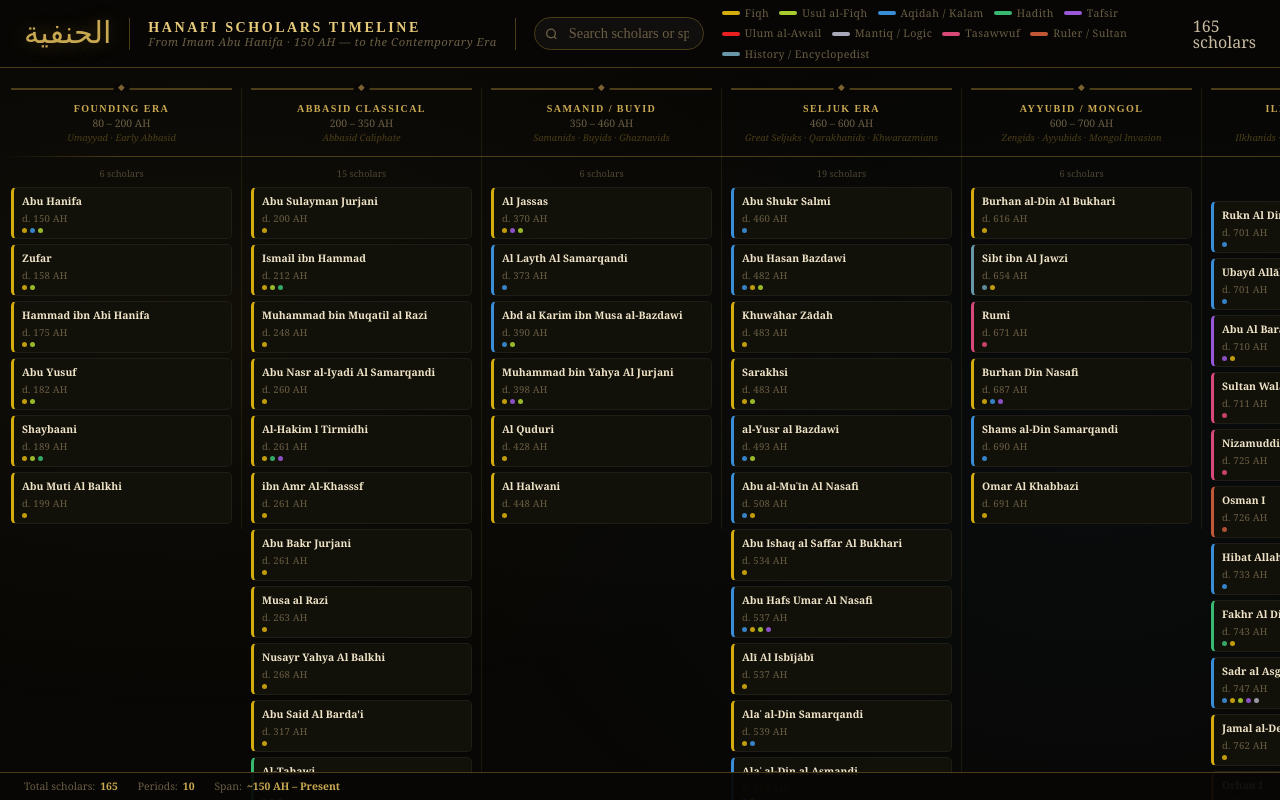
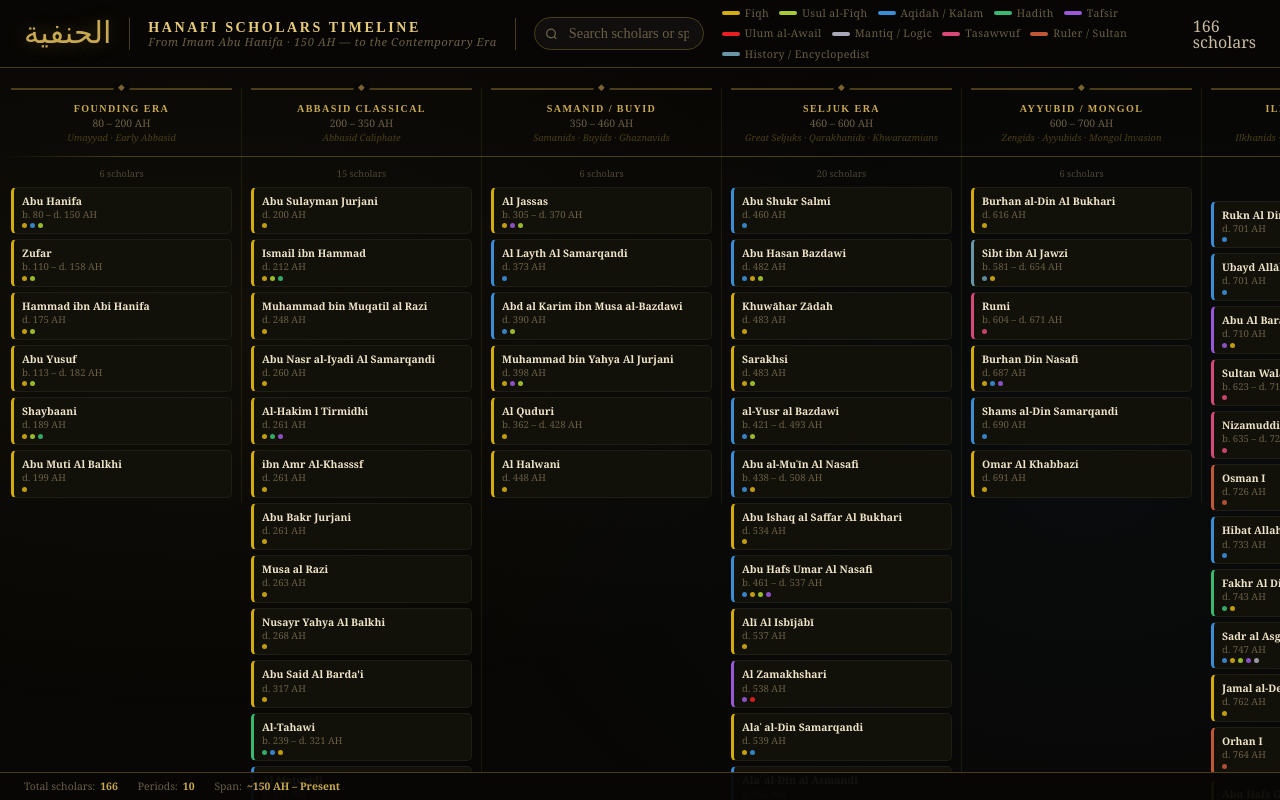
Before and after one commit to masuddr/hanafiyyah-timeline, a Vue app: page / in a window 1280 px wide. Built offline with nearby package versions, Linux system fonts and the light colour scheme.

Commit message:
'update'

```diff
--- a/src/assets/main.css
+++ b/src/assets/main.css
@@ -377,12 +377,11 @@
   line-height: 1.35;
 }
 
-.scholar-death {
+.scholar-dates {
   font-size: 0.6rem;
   color: var(--text-dim);
   margin-top: 2px;
   font-variant-numeric: tabular-nums;
-  letter-spacing: 0.02em;
 }
 
 .spec-dots {
--- a/src/components/ScholarCard.vue
+++ b/src/components/ScholarCard.vue
@@ -8,8 +8,12 @@
     @mouseleave="$emit('hover', null)"
   >
     <div class="scholar-name">{{ scholar.name }}</div>
-    <span v-if="scholar.death === null" class="living-badge">Living</span>
-    <span v-else class="scholar-death">d. {{ scholar.death }} AH</span>
+    <div class="scholar-dates">
+      <span v-if="scholar.birth">b. {{ scholar.birth }}</span>
+      <span v-if="scholar.birth && scholar.death"> – </span>
+      <span v-if="scholar.death">d. {{ scholar.death }} AH</span>
+      <span v-else-if="!scholar.death"><span class="living-badge">Living</span></span>
+    </div>
     <div class="spec-dots">
       <div
         v-for="spec in scholar.specs"
--- a/src/components/ScholarTooltip.vue
+++ b/src/components/ScholarTooltip.vue
@@ -2,7 +2,10 @@
   <div id="tooltip" :class="{ visible: scholar !== null }" :style="position">
     <template v-if="scholar">
       <div class="tt-name">{{ scholar.name }}</div>
-      <div class="tt-death">{{ scholar.death === null ? 'Living Scholar' : `Died ${scholar.death} AH` }}</div>
+      <div class="tt-death">
+        <span v-if="scholar.birth">b. {{ scholar.birth }} – </span>
+        <span>{{ scholar.death === null ? 'Living Scholar' : `d. ${scholar.death} AH` }}</span>
+      </div>
       <div class="tt-tags">
         <span
           v-for="spec in scholar.specs"
--- a/src/data/scholars.json
+++ b/src/data/scholars.json
@@ -1,7 +1,7 @@
 [
-  { "name": "Abu Hanifa", "death": 150, "primary": "fiqh", "specs": ["fiqh", "aqidah", "usulfiqh"] },
-  { "name": "Zufar", "death": 158, "primary": "fiqh", "specs": ["fiqh", "usulfiqh"], "teacher": ["Abu Hanifa"] },
-  { "name": "Abu Yusuf", "death": 182, "primary": "fiqh", "specs": ["fiqh", "usulfiqh"], "teacher": ["Abu Hanifa"] },
+  { "name": "Abu Hanifa", "birth": 80, "death": 150, "primary": "fiqh", "specs": ["fiqh", "aqidah", "usulfiqh"] },
+  { "name": "Zufar","birth": 110, "death": 158, "primary": "fiqh", "specs": ["fiqh", "usulfiqh"], "teacher": ["Abu Hanifa"] },
+  { "name": "Abu Yusuf","birth": 113, "death": 182, "primary": "fiqh", "specs": ["fiqh", "usulfiqh"], "teacher": ["Abu Hanifa"] },
   { "name": "Hammad ibn Abi Hanifa", "death": 175, "primary": "fiqh", "specs": ["fiqh", "usulfiqh"], "teacher": ["Abu Hanifa"] },
   { "name": "Shaybaani", "death": 189, "primary": "fiqh", "specs": ["fiqh", "usulfiqh", "hadith"], "teacher": ["Abu Hanifa"] },
   { "name": "Ismail ibn Hammad", "death": 212, "primary": "fiqh", "specs": ["fiqh", "usulfiqh", "hadith"], "teacher": ["Hammad ibn Abi Hanifa"] },
@@ -17,43 +17,44 @@
   { "name": "Musa al Razi", "death": 263, "primary": "fiqh", "specs": ["fiqh"], "teacher": ["Shaybaani"] },
   { "name": "Nusayr Yahya Al Balkhi", "death": 268, "primary": "fiqh", "specs": ["fiqh"], "teacher": ["Abu Muti Al Balkhi"] },
   { "name": "Abu Said Al Barda'i", "death": 317, "primary": "fiqh", "specs": ["fiqh"], "teacher": ["Musa al Razi", "Ismail ibn Hammad"] },
-  { "name": "Al-Tahawi", "death": 321, "primary": "hadith", "specs": ["hadith", "aqidah", "fiqh"] },
+  { "name": "Al-Tahawi", "birth": 239, "death": 321, "primary": "hadith", "specs": ["hadith", "aqidah", "fiqh"] },
   { "name": "Al Maturidi", "death": 333, "primary": "aqidah", "specs": ["aqidah", "fiqh", "tafsir", "mantiq"],
     "teacher": ["Muhammad bin Muqatil al Razi", "Abu Nasr al-Iyadi Al Samarqandi", "Abu Bakr Jurjani", "Nusayr Yahya Al Balkhi"] },
   { "name": "Al Karkhi", "death": 340, "primary": "usulfiqh", "specs": [ "usulfiqh","fiqh"], "teacher": ["Abu Said Al Barda'i"] },
   { "name": "Al Shashi", "death": 344, "primary": "usulfiqh", "specs": ["usulfiqh", "fiqh"] },
   { "name": "Al Hakim Al Samarqandi", "death": 342, "primary": "aqidah", "specs": ["aqidah", "fiqh", "tasawwuf"], "teacher": ["Al Maturidi"] },
 
-  { "name": "Al Jassas", "death": 370, "primary": "fiqh", "specs": ["fiqh", "tafsir", "usulfiqh"], "teacher": ["Al Karkhi"] },
+  { "name": "Al Jassas", "birth": 305, "death": 370, "primary": "fiqh", "specs": ["fiqh", "tafsir", "usulfiqh"], "teacher": ["Al Karkhi"] },
   { "name": "Abd al Karim ibn Musa al-Bazdawi", "death": 390, "primary": "aqidah", "specs": ["aqidah", "usulfiqh"], "teacher": ["Al Maturidi"] },
   { "name": "Muhammad bin Yahya Al Jurjani", "death": 398, "primary": "fiqh", "specs": ["fiqh", "tafsir", "usulfiqh"], "teacher": ["Al Jassas"] },
   { "name": "Al Layth Al Samarqandi", "death": 373, "primary": "aqidah", "specs": ["aqidah"] },
-  { "name": "Al Quduri", "death": 428, "primary": "fiqh", "specs": ["fiqh"], "teacher": ["Muhammad bin Yahya Al Jurjani"] },
+  { "name": "Al Quduri", "birth": 362, "death": 428, "primary": "fiqh", "specs": ["fiqh"], "teacher": ["Muhammad bin Yahya Al Jurjani"] },
   { "name": "Al Halwani", "death": 448, "primary": "fiqh", "specs": ["fiqh"] },
 
   { "name": "Abu Shukr Salmi", "death": 460, "primary": "aqidah", "specs": ["aqidah"] },
   { "name": "Abu Hasan Bazdawi", "death": 482, "primary": "aqidah", "specs": ["aqidah", "fiqh", "usulfiqh"], "teacher": ["Al Halwani"] },
   { "name": "Khuwāhar Zādah", "death": 483, "primary": "fiqh", "specs": ["fiqh"] },
   { "name": "Sarakhsi", "death": 483, "primary": "fiqh", "specs": ["fiqh", "usulfiqh"], "teacher": ["Al Halwani"] },
-  { "name": "al-Yusr al Bazdawi", "death": 493, "primary": "aqidah", "specs": ["aqidah", "usulfiqh"], "teacher": ["Abu Hasan Bazdawi", "Al Halwani"] },
-  { "name": "Abu al-Muʿīn Al Nasafi", "death": 508, "primary": "aqidah", "specs": ["aqidah", "fiqh"] },
+  { "name": "al-Yusr al Bazdawi", "birth": 421, "death": 493, "primary": "aqidah", "specs": ["aqidah", "usulfiqh"], "teacher": ["Abu Hasan Bazdawi", "Al Halwani"] },
+  { "name": "Abu al-Muʿīn Al Nasafi", "birth": 438, "death": 508, "primary": "aqidah", "specs": ["aqidah", "fiqh"] },
   { "name": "Abu Ishaq al Saffar Al Bukhari", "death": 534, "primary": "fiqh", "specs": ["fiqh"] },
-  { "name": "Abu Hafs Umar Al Nasafi", "death": 537, "primary": "aqidah", "specs": ["aqidah", "fiqh","usulfiqh", "tafsir"], "teacher": ["al-Yusr al Bazdawi", "Abu Hasan Bazdawi", "Abu al-Muʿīn Al Nasafi"] },
+  { "name": "Abu Hafs Umar Al Nasafi", "birth": 461, "death": 537, "primary": "aqidah", "specs": ["aqidah", "fiqh","usulfiqh", "tafsir"], "teacher": ["al-Yusr al Bazdawi", "Abu Hasan Bazdawi", "Abu al-Muʿīn Al Nasafi"] },
   { "name": "Alī Al Isbījābī", "death": 537, "primary": "fiqh", "specs": ["fiqh"] },
+  { "name": "Al Zamakhshari", "born": 467, "death": 538, "primary": "tafsir", "specs": ["tafsir", "ulum"] },
   { "name": "Alaʾ al-Din Samarqandi", "death": 539, "primary": "fiqh", "specs": ["fiqh", "aqidah"], "teacher": ["al-Yusr al Bazdawi"] },
   { "name": "Alaʾ al-Din al Asmandi", "death": 552, "primary": "aqidah", "specs": ["aqidah", "fiqh"] },
   { "name": "Abu Qasim Samarqandi", "death": 556, "primary": "fiqh", "specs": ["fiqh"] },
-  { "name": "Nur Al Din Zengi", "death": 569, "primary": "ruler", "specs": ["ruler"] },
+  { "name": "Nur Al Din Zengi", "born":511, "death": 569, "primary": "ruler", "specs": ["ruler"] },
   { "name": "Alī Al Ūshī", "death": 575, "primary": "aqidah", "specs": ["aqidah"] },
   { "name": "Nuredin Sabuni", "death": 580, "primary": "aqidah", "specs": ["aqidah"] },
   { "name": "Kasani", "death": 586, "primary": "fiqh", "specs": ["fiqh"], "teacher": ["Alaʾ al-Din Samarqandi", "Abu al-Muʿīn Al Nasafi"] },
   { "name": "Lamishi", "death": 586, "primary": "aqidah", "specs": ["aqidah", "fiqh", "usulfiqh", "mantiq"], "teacher": ["Abu al-Muʿīn Al Nasafi"] },
   { "name": "Jamal al-Din Ghaznawi", "death": 593, "primary": "aqidah", "specs": ["aqidah"], "teacher": ["Kasani"] },
-  { "name": "Marghinani", "death": 593, "primary": "fiqh", "specs": ["fiqh"], "teacher": ["Abu Hafs Umar Al Nasafi"] },
+  { "name": "Marghinani", "birth": 530, "death": 593, "primary": "fiqh", "specs": ["fiqh"], "teacher": ["Abu Hafs Umar Al Nasafi"] },
   { "name": "Burhan al-Din Al Bukhari", "death": 616, "primary": "fiqh", "specs": ["fiqh"] },
 
-  { "name": "Sibt ibn Al Jawzi", "death": 654, "primary": "history", "specs": ["history", "fiqh"] },
-  { "name": "Rumi", "death": 671, "primary": "tasawwuf", "specs": ["tasawwuf"] },
+  { "name": "Sibt ibn Al Jawzi", "birth": 581, "death": 654, "primary": "history", "specs": ["history", "fiqh"] },
+  { "name": "Rumi", "birth": 604, "death": 671, "primary": "tasawwuf", "specs": ["tasawwuf"] },
   { "name": "Burhan Din Nasafi", "death": 687, "primary": "fiqh", "specs": ["fiqh", "aqidah", "tafsir"] },
   { "name": "Shams al-Din Samarqandi", "death": 690, "primary": "aqidah", "specs": ["aqidah"] },
   { "name": "Omar Al Khabbazi", "death": 691, "primary": "fiqh", "specs": ["fiqh"] },
@@ -61,8 +62,8 @@
   { "name": "Rukn Al Din Al Samarqandi", "death": 701, "primary": "aqidah", "specs": ["aqidah"] },
   { "name": "Ubayd Allāh al Samarqandi", "death": 701, "primary": "aqidah", "specs": ["aqidah"] },
   { "name": "Abu Al Barakat Al Nasafi", "death": 710, "primary": "tafsir", "specs": ["tafsir", "fiqh"] },
-  { "name": "Sultan Walad", "death": 711, "primary": "tasawwuf", "specs": ["tasawwuf"] },
-  { "name": "Nizamuddin Auliya", "death": 725, "primary": "tasawwuf", "specs": ["tasawwuf"] },
+  { "name": "Sultan Walad", "birth": 623, "death": 711, "primary": "tasawwuf", "specs": ["tasawwuf"] },
+  { "name": "Nizamuddin Auliya", "birth": 635, "death": 725, "primary": "tasawwuf", "specs": ["tasawwuf"] },
   { "name": "Osman I", "death": 726, "primary": "ruler", "specs": ["ruler"] },
   { "name": "Hibat Allah al-Turkistani", "death": 733, "primary": "aqidah", "specs": ["aqidah"] },
   { "name": "Fakhr Al Din al-Zayla'i", "death": 743, "primary": "hadith", "specs": ["hadith", "fiqh"] },
@@ -72,15 +73,15 @@
   { "name": "Abu Hafs Ghaznawi", "death": 773, "primary": "fiqh", "specs": ["fiqh", "aqidah", "tasawwuf"] },
   { "name": "ibn Awghuz Danishmand al-Aqshahri", "death": 773, "primary": "aqidah", "specs": ["aqidah"] },
   { "name": "Al Babarti", "death": 786, "primary": "aqidah", "specs": ["aqidah", "fiqh"] },
-  { "name": "Baha al-Din Naqshband", "death": 792, "primary": "tasawwuf", "specs": ["tasawwuf"] },
-  { "name": "Taftazani", "death": 793, "primary": "aqidah", "specs": ["aqidah", "fiqh", "mantiq"] },
+  { "name": "Baha al-Din Naqshband", "birth": 717, "death": 792, "primary": "tasawwuf", "specs": ["tasawwuf"] },
+  { "name": "Taftazani", "birth": 722, "death": 792, "primary": "aqidah", "specs": ["aqidah", "fiqh", "mantiq"] },
 
-  { "name": "Al Jurjani", "death": 816, "primary": "aqidah", "specs": ["aqidah", "mantiq", "ulum"] },
+  { "name": "Al Jurjani", "birth": 740, "death": 816, "primary": "aqidah", "specs": ["aqidah", "mantiq", "ulum", "tasawwuf"] },
   { "name": "Mulla Fanari", "death": 834, "primary": "aqidah", "specs": ["aqidah", "fiqh", "mantiq", "tasawwuf", "usulfiqh"], "teacher": ["Al Babarti"] },
   { "name": "Husayn Kashifi", "death": 840, "primary": "tafsir", "specs": ["tafsir"] },
   { "name": "Alaʾ al-Din al Bukhari", "death": 841, "primary": "aqidah", "specs": ["aqidah", "fiqh", "usulfiqh"], "teacher": ["Taftazani"] },
-  { "name": "Badr al Din al Ayni", "death": 855, "primary": "hadith", "specs": ["hadith", "fiqh"] },
-  { "name": "Ibn al Humam", "death": 861, "primary": "fiqh", "specs": ["fiqh", "aqidah", "usulfiqh"] },
+  { "name": "Badr al Din al Ayni", "birth": 762, "death": 855, "primary": "hadith", "specs": ["hadith", "fiqh"] },
+  { "name": "Ibn al Humam", "birth": 790, "death": 861, "primary": "fiqh", "specs": ["fiqh", "aqidah", "usulfiqh"] },
   { "name": "Al Khayali", "death": 862, "primary": "aqidah", "specs": ["aqidah"], "teacher": ["Khidr Bey"] },
   { "name": "Khidr Bey", "death": 863, "primary": "aqidah", "specs": ["aqidah", "mantiq"] },
   { "name": "Ali Al Bistami", "death": 874, "primary": "fiqh", "specs": ["fiqh"] },
@@ -88,27 +89,27 @@
   { "name": "Ibn Qutlūbughā", "death": 879, "primary": "fiqh", "specs": ["fiqh", "hadith"], "teacher": ["Ibn al Humam"] },
   { "name": "Ibn Amir al Hajj", "death": 879, "primary": "fiqh", "specs": ["fiqh", "usulfiqh"], "teacher": ["Ibn al Humam"] },
   { "name": "Mulla Khusrow", "death": 885, "primary": "fiqh", "specs": ["fiqh", "usulfiqh"] },
-  { "name": "Muhammad Al Fatih", "death": 886, "primary": "ruler", "specs": ["ruler"] },
+  { "name": "Muhammad Al Fatih", "birth": 835, "death": 886, "primary": "ruler", "specs": ["ruler"] },
 
   { "name": "Al Kastali", "death": 901, "primary": "aqidah", "specs": ["aqidah"] },
-  { "name": "Selim I", "death": 926, "primary": "ruler", "specs": ["ruler"] },
-  { "name": "Ibn Kemal", "death": 940, "primary": "fiqh", "specs": ["fiqh", "aqidah", "tafsir", "history", "mantiq"] },
+  { "name": "Selim I", "birth": 873, "death": 926, "primary": "ruler", "specs": ["ruler"] },
+  { "name": "Ibn Kemal", "birth": 873, "death": 940, "primary": "fiqh", "specs": ["fiqh", "aqidah", "tafsir", "history", "mantiq"] },
   { "name": "Khoja Saʿd al-Din", "death": 940, "primary": "history", "specs": ["history"] },
   { "name": "Al Halabi", "death": 955, "primary": "fiqh", "specs": ["fiqh"] },
-  { "name": "Tashkopruzade", "death": 968, "primary": "history", "specs": ["history", "mantiq"] },
+  { "name": "Tashkopruzade", "birth": 901, "death": 968, "primary": "history", "specs": ["history", "mantiq"] },
   { "name": "Ibn Nujaym", "death": 970, "primary": "fiqh", "specs": ["fiqh"] },
-  { "name": "Suleiman I", "death": 974, "primary": "ruler", "specs": ["ruler"] },
+  { "name": "Suleiman I", "birth": 900, "death": 974, "primary": "ruler", "specs": ["ruler"] },
   { "name": "Ramadan Efendi", "death": 979, "primary": "aqidah", "specs": ["aqidah"] },
-  { "name": "Birgivi", "death": 980, "primary": "fiqh", "specs": ["fiqh", "hadith", "tasawwuf"] },
-  { "name": "Ebussuud Efendi", "death": 982, "primary": "fiqh", "specs": ["fiqh", "tafsir"] },
+  { "name": "Birgivi", "birth": 929, "death": 980, "primary": "fiqh", "specs": ["fiqh", "hadith", "tasawwuf"] },
+  { "name": "Ebussuud Efendi", "birth": 898, "death": 982, "primary": "fiqh", "specs": ["fiqh", "tafsir"] },
   { "name": "Al Maghnisawi", "death": 1000, "primary": "aqidah", "specs": ["aqidah", "fiqh"] },
   { "name": "Sadeddin Efendi", "death": 1008, "primary": "aqidah", "specs": ["aqidah"] },
   { "name": "Muhammad Baqi", "death": 1012, "primary": "tasawwuf", "specs": ["tasawwuf"] },
   { "name": "Ali Al Qari", "death": 1014, "primary": "hadith", "specs": ["hadith", "fiqh", "aqidah", "tafsir"] },
-  { "name": "Ahmad Sirhindi", "death": 1034, "primary": "tasawwuf", "specs": ["tasawwuf", "aqidah"], "teacher": ["Muhammad Baqi"] },
-  { "name": "Aziz Mahmud Hudayi", "death": 1038, "primary": "tasawwuf", "specs": ["tasawwuf", "tafsir"] },
+  { "name": "Ahmad Sirhindi", "birth": 971, "death": 1034, "primary": "tasawwuf", "specs": ["tasawwuf", "aqidah"], "teacher": ["Muhammad Baqi"] },
+  { "name": "Aziz Mahmud Hudayi", "birth": 968, "death": 1038, "primary": "tasawwuf", "specs": ["tasawwuf", "tafsir"] },
   { "name": "Siyalkoti", "death": 1067, "primary": "aqidah", "specs": ["aqidah", "tafsir", "mantiq"], "teacher": ["Ahmad Sirhindi"] },
-  { "name": "Katip Celebi", "death": 1068, "primary": "history", "specs": ["history"] },
+  { "name": "Katip Celebi", "birth": 1017, "death": 1068, "primary": "history", "specs": ["history"] },
   { "name": "Shurunbulali", "death": 1069, "primary": "fiqh", "specs": ["fiqh"] },
   { "name": "Al Khafaji", "death": 1069, "primary": "tafsir", "specs": ["tafsir"] },
   { "name": "Abdalghani Al Nabulsi", "death": 1074, "primary": "tasawwuf", "specs": ["tasawwuf", "hadith"] },
@@ -118,63 +119,63 @@
   { "name": "Yekçeşm Huseyin Efendi", "death": 1093, "primary": "aqidah", "specs": ["aqidah"] },
   { "name": "Al Anqarawi", "death": 1098, "primary": "tasawwuf", "specs": ["tasawwuf", "fiqh"] },
   { "name": "Al Bayadi", "death": 1098, "primary": "aqidah", "specs": ["aqidah"] },
-  { "name": "Aurangzeb", "death": 1118, "primary": "ruler", "specs": ["ruler"] },
+  { "name": "Aurangzeb", "birth": 1028, "death": 1118, "primary": "ruler", "specs": ["ruler"] },
   { "name": "Shah Abdal-Raḥim al-Dihlawi", "death": 1131, "primary": "hadith", "specs": ["hadith"] },
-  { "name": "Ismail Haqqi Bursevi", "death": 1137, "primary": "tafsir", "specs": ["tafsir", "tasawwuf"] },
+  { "name": "Ismail Haqqi Bursevi", "birth": 1063, "death": 1137, "primary": "tafsir", "specs": ["tafsir", "tasawwuf"] },
   { "name": "Muḥammad Shah", "death": 1161, "primary": "ruler", "specs": ["ruler"] },
   { "name": "Mustafa ibn Kamal al-Din al-Bakri", "death": 1162, "primary": "tasawwuf", "specs": ["tasawwuf"], "teacher": ["Abdalghani Al Nabulsi"] },
 
 
   { "name": "Liu Zhi", "death": 1175, "primary": "fiqh", "specs": ["fiqh", "ulum"] },
-  { "name": "Shah Waliullah Dehlawi", "death": 1176, "primary": "hadith", "specs": ["hadith", "tafsir"], "teacher": ["Shah Abdal-Raḥim al-Dihlawi"] },
-  { "name": "Murtada al-Zabidi", "death": 1205, "primary": "hadith", "specs": ["hadith", "tasawwuf", "fiqh", "ulum"] },
-  { "name": "Gelenbevi", "death": 1205, "primary": "aqidah", "specs": ["aqidah", "mantiq", "ulum"] },
+  { "name": "Shah Waliullah Dehlawi", "birth": 1114, "death": 1176, "primary": "hadith", "specs": ["hadith", "tafsir"], "teacher": ["Shah Abdal-Raḥim al-Dihlawi"] },
+  { "name": "Murtada al-Zabidi", "birth": 1145, "death": 1205, "primary": "hadith", "specs": ["hadith", "tasawwuf", "fiqh", "ulum"] },
+  { "name": "Gelenbevi", "birth": 1143, "death": 1205, "primary": "aqidah", "specs": ["aqidah", "mantiq", "ulum"] },
   { "name": "At Tahtawi", "death": 1231, "primary": "hadith", "specs": ["hadith", "fiqh"] },
-  { "name": "Shah Abdul Aziz Dehlavi", "death": 1239, "primary": "fiqh", "specs": ["fiqh", "tafsir", "tasawwuf"], "teacher": ["Shah Waliullah Dehlawi"] },
-  { "name": "Ibn Abidin", "death": 1252, "primary": "fiqh", "specs": ["fiqh"] },
+  { "name": "Shah Abdul Aziz Dehlavi", "birth": 1159, "death": 1239, "primary": "fiqh", "specs": ["fiqh", "tafsir", "tasawwuf"], "teacher": ["Shah Waliullah Dehlawi"] },
+  { "name": "Ibn Abidin", "birth": 1198, "death": 1252, "primary": "fiqh", "specs": ["fiqh"] },
   { "name": "Muhammad ʿAbid al-Sindi", "death": 1257, "primary": "hadith", "specs": ["hadith"] },
-  { "name": "Mahmud al Alusi", "death": 1270, "primary": "tafsir", "specs": ["tafsir"] },
+  { "name": "Mahmud al Alusi", "birth": 1217, "death": 1270, "primary": "tafsir", "specs": ["tafsir"] },
   { "name": "Hussein Al-Dajani", "death": 1274, "primary": "fiqh", "specs": ["fiqh", "aqidah", "tasawwuf"] },
-  { "name": "Fazl-e-Haq Khairabadi", "death": 1278, "primary": "aqidah", "specs": ["aqidah", "hadith", "mantiq"] },
+  { "name": "Fazl-e-Haq Khairabadi", "birth": 1212, "death": 1278, "primary": "aqidah", "specs": ["aqidah", "hadith", "mantiq"] },
   { "name": "Al Maydani", "death": 1298, "primary": "fiqh", "specs": ["fiqh", "aqidah"], "teacher": ["Ibn Abidin"] },
-  { "name": "Al Lucknawi", "death": 1304, "primary": "fiqh", "specs": ["fiqh", "hadith", "history"] },
+  { "name": "Al Lucknawi", "birth": 1264, "death": 1304, "primary": "fiqh", "specs": ["fiqh", "hadith", "history"] },
   { "name": "Ala Al Din Abidin", "death": 1306, "primary": "fiqh", "specs": ["fiqh"] },
   { "name": "Shihab al-Din al Marjani", "death": 1306, "primary": "hadith", "specs": ["hadith", "history", "aqidah"] },
-  { "name": "Abdülhamid II", "death": 1336, "primary": "ruler", "specs": ["ruler"] },
-  { "name": "Mahmoud Hassan Al Deobandi", "death": 1339, "primary": "fiqh", "specs": ["fiqh"] },
-  { "name": "Ahmad Rida Khan", "death": 1340, "primary": "fiqh", "specs": ["fiqh", "tasawwuf", "ulum"] },
+  { "name": "Abdulhamid II", "birth": 1258 , "death": 1336, "primary": "ruler", "specs": ["ruler"] },
+  { "name": "Mahmoud Hassan Al Deobandi", "birth": 1268, "death": 1339, "primary": "fiqh", "specs": ["fiqh"] },
+  { "name": "Ahmad Rida Khan", "birth": 1272, "death": 1340, "primary": "fiqh", "specs": ["fiqh", "tasawwuf", "ulum"] },
 
   { "name": "Muhammad Bakhit al-Mutiʿi", "death": 1354, "primary": "fiqh", "specs": ["fiqh", "aqidah"] },
-  { "name": "Zahid Kawthari", "death": 1371, "primary": "aqidah", "specs": ["aqidah", "hadith", "fiqh", "history"] },
-  { "name": "Mustafa Sabri", "death": 1373, "primary": "aqidah", "specs": ["aqidah", "mantiq"] },
-  { "name": "Hussein Ahmed Al Madani", "death": 1377, "primary": "hadith", "specs": ["hadith", "tafsir", "fiqh"], "teacher": ["Mahmoud Hassan Al Deobandi"] },
+  { "name": "Zahid Kawthari", "birth": 1296, "death": 1371, "primary": "aqidah", "specs": ["aqidah", "hadith", "fiqh", "history"] },
+  { "name": "Mustafa Sabri", "birth": 1286, "death": 1373, "primary": "aqidah", "specs": ["aqidah", "mantiq"] },
+  { "name": "Hussein Ahmed Al Madani", "birth": 1296, "death": 1377, "primary": "hadith", "specs": ["hadith", "tafsir", "fiqh"], "teacher": ["Mahmoud Hassan Al Deobandi"] },
   { "name": "Saeed Al-Burhani", "death": 1386, "primary": "aqidah", "specs": ["aqidah", "mantiq", "hadith"] },
-  { "name": "Abu Zahra", "death": 1394, "primary": "fiqh", "specs": ["fiqh", "usulfiqh", "history"] },
+  { "name": "Abu Zahra", "birth": 1316, "death": 1394, "primary": "fiqh", "specs": ["fiqh", "usulfiqh", "history"] },
   { "name": "Abul Wafa al Afghani", "death": 1395, "primary": "fiqh", "specs": ["fiqh"] },
-  { "name": "Muhammad Shafi", "death": 1396, "primary": "tafsir", "specs": ["tafsir", "fiqh"] },
+  { "name": "Muhammad Shafi", "birth": 1315, "death": 1396, "primary": "tafsir", "specs": ["tafsir", "fiqh"] },
   { "name": "Abu Al-Yusr Abdeen", "death": 1401, "primary": "fiqh", "specs": ["fiqh", "hadith", "tasawwuf"] },
-  { "name": "Zakariyya Kandhlawi", "death": 1402, "primary": "hadith", "specs": ["hadith"] },
+  { "name": "Zakariyya Kandhlawi", "birth": 1315, "death": 1402, "primary": "hadith", "specs": ["hadith"] },
   { "name": "Muhammad Salih Al Farfur", "death": 1407, "primary": "aqidah", "specs": ["aqidah","hadith", "fiqh"] },
   { "name": "Abdul Qader Issa", "death": 1412, "primary": "tasawwuf", "specs": ["tasawwuf"] },
-  { "name": "Abul Hasan Ali Hasani Nadwi", "death": 1420, "primary": "history", "specs": ["fiqh", "aqidah"], "teacher": ["Hussein Ahmed Al Madani"] },
-  { "name": "Abd al Fattah Abu Ghudda", "death": 1417, "primary": "hadith", "specs": ["hadith", "fiqh"], "teacher": ["Zahid Kawthari"] },
+  { "name": "Abul Hasan Ali Hasani Nadwi", "birth": 1333, "death": 1420, "primary": "history", "specs": ["fiqh", "aqidah"], "teacher": ["Hussein Ahmed Al Madani"] },
+  { "name": "Abd al Fattah Abu Ghudda", "birth": 1336, "death": 1417, "primary": "hadith", "specs": ["hadith", "fiqh"], "teacher": ["Zahid Kawthari"] },
   { "name": "Wahbi Sulayman Ghawuji", "death": 1434, "primary": "fiqh", "specs": ["fiqh", "aqidah"] },
   { "name": "Abd Al Razzaq Al Halabi", "death": 1433, "primary": "tafsir", "specs": ["tafsir", "hadith"], "teacher": ["Muhammad Salih Al Farfur"] },
   { "name": "Yusuf Motala", "death": 1442, "primary": "hadith", "specs": ["hadith"], "teacher": ["Zakariyya Kandhlawi"] },
-  { "name": "Nur al-Din Itr", "death": 1442, "primary": "hadith", "specs": ["hadith"] },
+  { "name": "Nur al-Din Itr", "birth": 1355, "death": 1442, "primary": "hadith", "specs": ["hadith"] },
   { "name": "Muhammad Ali al Sabuni", "death": 1442, "primary": "tafsir", "specs": ["tafsir", "hadith"] },
   { "name": "Khalil Al-Mais", "death": 1442, "primary": "fiqh", "specs": ["fiqh"] },
   { "name": "Mahmud Effendi", "death": 1443, "primary": "tasawwuf", "specs": ["tasawwuf"] },
 
   { "name": "Abu Bekr Sifil", "death": null, "primary": "fiqh", "specs": ["fiqh", "aqidah"] },
-  { "name": "Muhammad Awwama", "death": null, "primary": "hadith", "specs": ["hadith"], "teacher": ["Abd al Fattah Abu Ghudda"] },
+  { "name": "Muhammad Awwama","birth":  1359, "death": null, "primary": "hadith", "specs": ["hadith"], "teacher": ["Abd al Fattah Abu Ghudda"] },
   { "name": "Hamza Al Bakri", "death": null, "primary": "hadith", "specs": ["hadith", "fiqh"] },
   { "name": "Ahmed Al Sharif", "death": null, "primary": "fiqh", "specs": ["fiqh"] },
   { "name": "Faraz Rabbani", "death": null, "primary": "fiqh", "specs": ["fiqh"] },
-  { "name": "Muhammad ibn Adam Al-Kawthari", "death": null, "primary": "fiqh", "specs": ["fiqh", "aqidah"], "teacher": ["Taqi Usmani", "Yusuf Motala"] },
-  { "name": "Abdur Rahman ibn Yusuf Mangera", "death": null, "primary": "fiqh", "specs": ["fiqh", "aqidah", "hadith"], "teacher": ["Yusuf Motala"] },
+  { "name": "Muhammad ibn Adam Al-Kawthari", "birth": 1396, "death": null, "primary": "fiqh", "specs": ["fiqh", "aqidah"], "teacher": ["Taqi Usmani", "Yusuf Motala"] },
+  { "name": "Abdur Rahman ibn Yusuf Mangera", "birth": 1394, "death": null, "primary": "fiqh", "specs": ["fiqh", "aqidah", "hadith"], "teacher": ["Yusuf Motala"] },
   { "name": "Ahmed al-Damanhuri", "death": null, "primary": "aqidah", "specs": ["aqidah", "mantiq"] },
   { "name": "Nidal Ibrahim Rashi", "death": null, "primary": "aqidah", "specs": ["aqidah"] },
-  { "name": "Taqi Usmani", "death": null, "primary": "fiqh", "specs": ["fiqh"], "teacher": ["Muhammad Shafi", "Zakariyya Kandhlawi", "Abd al Fattah Abu Ghudda"] },
+  { "name": "Taqi Usmani", "birth": 1362, "death": null, "primary": "fiqh", "specs": ["fiqh"], "teacher": ["Muhammad Shafi", "Zakariyya Kandhlawi", "Abd al Fattah Abu Ghudda"] },
   { "name": "Salah Abu al-Haj", "death": null, "primary": "fiqh", "specs": ["fiqh"] }
 ]
```
